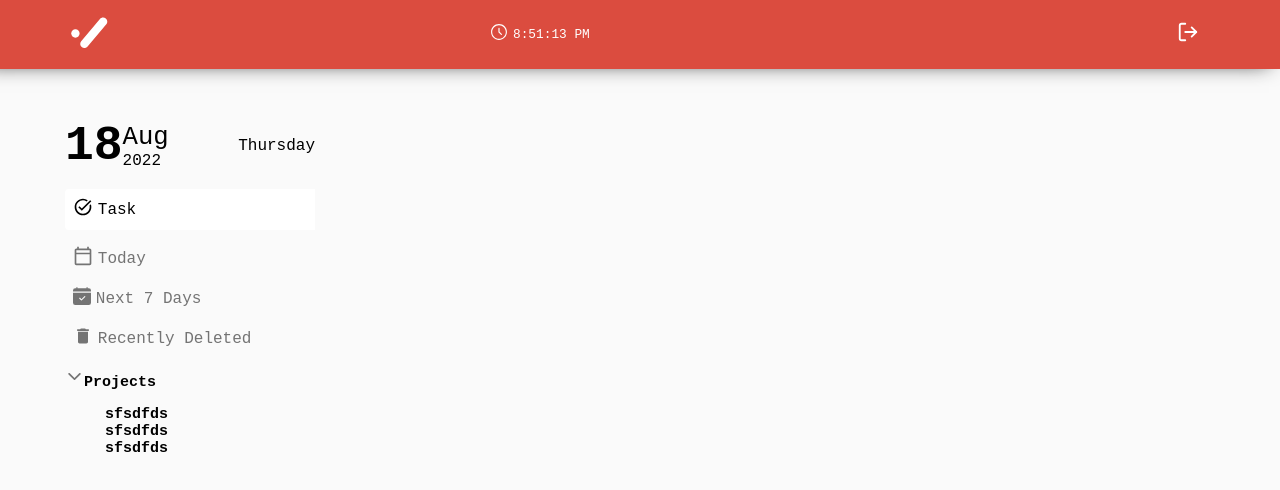
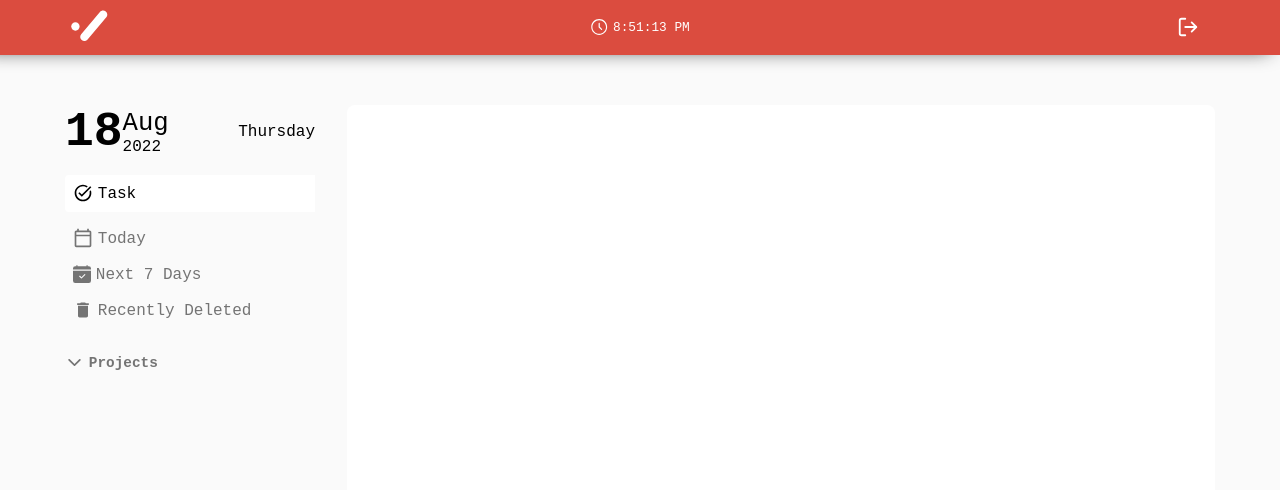
Before and after one commit to elalfymohamed/remind-me, a Next.js app in the folder client/: page / in a window 1280 px wide. Shown: the top 490 px of the page. Built offline with nearby package versions, Linux system fonts and the light colour scheme; no server answers; a web font is replaced by a local one.

Commit message:
some udpate on client

```diff
--- a/client/package.json
+++ b/client/package.json
@@ -12,6 +12,7 @@
   "dependencies": {
     "axios": "^1.2.1",
     "date-fns": "^2.29.3",
+    "emojibase-data": "^7.0.1",
     "js-cookie": "^3.0.1",
     "jwt-decode": "^3.1.2",
     "next": "^13.0.6",
--- a/client/src/components/header/index.tsx
+++ b/client/src/components/header/index.tsx
@@ -62,7 +62,7 @@ export const Header = () => {
             <span>
               <RxClock color="#fff" size={18} />
             </span>
-            <p className="clock">{isClock}</p>
+            <div className="clock">{isClock}</div>
           </div>
 
           <ul className="nav-items">
--- /dev/null
+++ b/client/src/components/layout/index.tsx
@@ -0,0 +1,23 @@
+import * as React from "react";
+
+import type { NextPage } from "next";
+
+import { useRouter } from "next/router";
+import { Header } from "../header";
+
+export interface Props {
+  children: React.ReactNode;
+}
+
+export const Layout: NextPage<Props> = ({ children }) => {
+  const { pathname } = useRouter();
+
+  const isHome = typeof window !== undefined && !pathname.includes("/auth/");
+
+  return (
+    <>
+      {isHome && <Header />}
+      {children}
+    </>
+  );
+};
--- a/client/src/components/sidebar/index.tsx
+++ b/client/src/components/sidebar/index.tsx
@@ -1,22 +1,25 @@
 import * as React from "react";
 
 import Link from "next/link";
-
+//  react icons
 import {
   MdOutlineCalendarToday,
   MdDelete,
   MdOutlineTaskAlt,
 } from "react-icons/md";
-import { IoIosArrowDown, IoIosArrowUp, IoMdAdd } from "react-icons/io";
+import { IoIosArrowDown } from "react-icons/io";
 import { BsFillCalendarCheckFill } from "react-icons/bs";
-
+import { RiAddLine } from "react-icons/ri";
+// custom hook
 import useDateCheck from "../../hooks/useDateCheck";
 
 //  hooks react
-const { useEffect, useState, useRef } = React;
+const { useState } = React;
 
 export const Sidebar = () => {
   const date = useDateCheck();
+
+  const [openProject, setOpenProject] = useState(false);
 
   return (
     <aside className="sidebar">
@@ -67,24 +70,39 @@ export const Sidebar = () => {
         </div>
         <div className="projects">
           <div className="projects-content">
-            <div className="projects-menu">
+            <div
+              className={`projects-btn ${openProject ? "projects--show" : ""}`}
+              role={"button"}
+              onClick={() => setOpenProject((prev) => !prev)}
+            >
               <span>
                 <IoIosArrowDown size={19} color="#747474" />
               </span>
               <span>Projects</span>
             </div>
-            <div className="">
-              <ul>
-                <li>
-                  <div>sfsdfds</div>
-                </li>
-                <li>
-                  <div>sfsdfds</div>
-                </li>
-                <li>
-                  <div>sfsdfds</div>
-                </li>
-              </ul>
+            <div
+              className={`projects-menu ${openProject ? "projects--show" : ""}`}
+            >
+              <div
+                className={`projects-menu__content ${
+                  openProject ? "projects-menu--show" : ""
+                }`}
+              >
+                <ul className="projects-items">
+                  <li className="project-item active">
+                    <div>sfsdfds</div>
+                  </li>
+
+                  <li className="add-project">
+                    <div className="add-project__btn" role={"button"}>
+                      <span>
+                        <RiAddLine size={16} color="#E05E4E" />
+                      </span>
+                      <span>Add project</span>
+                    </div>
+                  </li>
+                </ul>
+              </div>
             </div>
           </div>
         </div>
--- a/client/src/components/ui/CustomInput.tsx
+++ b/client/src/components/ui/CustomInput.tsx
@@ -9,7 +9,7 @@ export interface Props {
   onChange: (e: React.ChangeEvent<HTMLInputElement>) => void;
   errorMgs?: string;
   inputError?: boolean;
-  value: string;
+  value?: string;
 }
 
 export const CustomInput: NextPage<Props> = ({
--- a/client/src/pages/_app.tsx
+++ b/client/src/pages/_app.tsx
@@ -1,8 +1,25 @@
+import Head from "next/head";
 import type { AppProps } from "next/app";
+
 import "../styles/index.css";
 
+import { Layout } from "../components/layout";
+
 function MyApp({ Component, pageProps }: AppProps) {
-  return <Component {...pageProps} />;
+  return (
+    <>
+      <Head>
+        <meta charSet="utf-8" />
+        <meta name="viewport" content="width=device-width, initial-scale=1.0" />
+        <link rel="icon" href="./tasks_icon-home.svg" />
+        <meta name="theme-color" content="#fff" />
+        <title>todo</title>
+      </Head>
+      <Layout>
+        <Component {...pageProps} />
+      </Layout>
+    </>
+  );
 }
 
 export default MyApp;
--- a/client/src/pages/auth/signin.tsx
+++ b/client/src/pages/auth/signin.tsx
@@ -85,8 +85,7 @@ const SignIn: NextPage = () => {
             path: "/",
           });
           setIsPending(false);
-          router.push("/");
-          console.clear();
+          window.location.href = "/";
           setUserData({
             email: "",
             password: "",
@@ -144,7 +143,6 @@ const SignIn: NextPage = () => {
               type="password"
               onChange={handelOnChange}
               name="password"
-              value={userData.password}
               errorMgs="password is require"
               inputError={inputError.password}
             />
--- a/client/src/pages/auth/signup.tsx
+++ b/client/src/pages/auth/signup.tsx
@@ -91,9 +91,8 @@ const SignUp: NextPage = () => {
             expires: 7,
             path: "/",
           });
-          router.push("/");
+          window.location.href = "/";
           setIsPending(false);
-          console.clear();
           setUserData({
             first_name: "",
             last_name: "",
--- a/client/src/pages/index.tsx
+++ b/client/src/pages/index.tsx
@@ -24,8 +24,6 @@ const Home: NextPage = () => {
   });
 
   const [errorMsg, setErrorMsg] = useState<string>("");
-  const [iTodos, setITodos] = useState<any>([]);
-  const [nTodos, setNTodos] = useState<any>([]);
 
   //  handel submit data
   const handleSubmit = (e: React.FormEvent) => {
@@ -39,11 +37,6 @@ const Home: NextPage = () => {
       .then(({ data }) => {
         console.log(data);
         if (data.status === 201) {
-          if (data.data.install) {
-            setITodos((state: []) => [...state, { ...data.data }]);
-          } else {
-            setNTodos((state: []) => [...state, { ...data.data }]);
-          }
           setData({
             todo: "",
             color: "color-default",
@@ -56,45 +49,13 @@ const Home: NextPage = () => {
       });
   };
 
-  // useEffect(() => {
-  //   document.body.classList.add("body-todo");
-
-  //   return () => document.body.classList.remove("body-todo");
-  // }, []);
-
   return (
     <>
-      <Header />
-      <section className="todo-list">
-        <div className="container">
+      <section className="task-section">
+        <div className="section-container">
           <Sidebar />
-          <div className="">
-            {/* <InputFelid
-            data={data}
-            setData={setData}
-            handleSubmit={handleSubmit}
-          /> */}
-            {/* <div className="todo-list-header">
-              <h2>Todo List</h2>
-            </div> */}
-            <div className="todo-list-body">
-              {/* {iTodos.length >= 1 && (
-              <Hero
-                title="install"
-                todos={iTodos}
-                setITodos={setITodos}
-                setNTodos={setNTodos}
-              />
-            )}
-            {nTodos.length >= 1 && (
-              <Hero
-                title="other"
-                todos={nTodos}
-                setITodos={setITodos}
-                setNTodos={setNTodos}
-              />
-            )} */}
-            </div>
+          <div className="section-card">
+            <div className="task-section-body"></div>
           </div>
         </div>
       </section>
--- a/client/src/styles/index.css
+++ b/client/src/styles/index.css
@@ -4,6 +4,8 @@
 ::after,
 ::before {
   box-sizing: border-box;
+  margin: 0;
+  padding: 0;
 }
 
 :root {
@@ -15,10 +17,13 @@
   --color-blue: #2d555e;
   --color-purple: #5b2245;
   --color-black: #000000;
+  --color-font-black: #000000;
+  --color-font-dim-gray: #747474;
   --color-gray: #3c3f43;
   --color-greenish-blue: #1e3a5f;
   --color-grey: #442f19;
   --color-white: #ffffff;
+  --bg-white: #ffffff;
   --color-nav-haver: #6495ed;
   --color-btn: #6495ed;
   --color-btn-log-hover: #ad1712;
@@ -54,6 +59,10 @@ p {
   margin: 0;
 }
 
+svg {
+  vertical-align: sub;
+}
+
 button:disabled {
   opacity: 0.7;
   cursor: progress;
@@ -65,7 +74,7 @@ button:disabled {
 }
 .loader-inner {
   animation: loader-inner 1s linear infinite;
-  border: 2px solid #fff;
+  border: 2px solid var(--color-white);
   border-radius: 50%;
   border-right: 2px solid transparent;
   border-left: 2px solid transparent;
@@ -90,6 +99,7 @@ button:disabled {
   margin: 0 auto;
   padding: 0 25px;
   width: 100%;
+  position: relative;
 }
 
 .nav-container {
@@ -132,6 +142,9 @@ button:disabled {
   display: flex;
   justify-content: center;
   align-items: center;
+  position: absolute;
+  left: 50%;
+  transform: translate(-50%, 0%);
 }
 
 .header-clock span {
@@ -140,7 +153,7 @@ button:disabled {
 
 .header-clock .clock {
   font-size: 0.8rem;
-  color: white;
+  color: var(--color-white);
   font-weight: 400;
 }
 
@@ -185,6 +198,7 @@ button:disabled {
 .day {
   font-size: 3rem;
   font-weight: 600;
+  color: var(--color-font-black);
 }
 
 .my {
@@ -194,15 +208,18 @@ button:disabled {
 .month {
   font-size: 1.6rem;
   font-weight: 500;
+  color: var(--color-font-black);
 }
 
 .yea {
   font-size: 1rem;
   font-weight: 400;
+  color: var(--color-font-black);
 }
 .today {
   font-size: 1rem;
   font-weight: 500;
+  color: var(--color-font-black);
 }
 
 .sidebar-menu {
@@ -225,14 +242,14 @@ button:disabled {
 }
 
 .nav-item__text {
-  color: #747474;
+  color: var(--color-font-dim-gray);
   font-size: 1rem;
   font-weight: 500;
   text-transform: capitalize;
 }
 
 .active {
-  background: #fff;
+  background: var(--color-white);
   width: 100%;
   padding-top: 0.5rem;
   padding-bottom: 0.5rem;
@@ -242,7 +259,164 @@ button:disabled {
 
 .active span svg,
 .active span {
-  color: #000 !important;
+  color: var(--color-font-black) !important;
+}
+
+.sidebar .projects {
+  margin-top: 2rem;
+}
+
+.sidebar .projects .projects-content .projects-btn {
+  display: flex;
+  align-items: center;
+  justify-content: flex-start;
+  cursor: pointer;
+  user-select: none;
+}
+.sidebar .projects .projects-content .projects-btn span:last-child {
+  font-size: 0.9rem;
+  color: var(--color-font-dim-gray);
+  font-weight: 600;
+  text-transform: capitalize;
+}
+.sidebar
+  .projects
+  .projects-content
+  .projects-btn.projects--show
+  span:last-child {
+  color: var(--color-font-black);
+}
+.sidebar .projects .projects-content .projects-btn span:first-child {
+  padding-right: 0.3rem;
+}
+
+.sidebar .projects .projects-content .projects-btn span:first-child svg {
+  transform: rotate(0deg);
+  transition: transform 0.3s ease;
+}
+
+.sidebar
+  .projects
+  .projects-content
+  .projects-btn.projects--show
+  span:first-child
+  svg {
+  transform: rotate(180deg);
+  color: var(--color-font-black) !important;
+}
+
+.sidebar .projects .projects-content .projects-menu__content {
+  height: 0;
+  overflow: hidden;
+  transition: all 0.3s ease-in-out;
+}
+
+.sidebar
+  .projects
+  .projects-content
+  .projects-menu__content.projects-menu--show {
+  height: 230px;
+  overflow-y: scroll;
+  overflow-x: hidden;
+}
+.sidebar .projects .projects-content .projects-menu.projects--show {
+  position: relative;
+}
+
+.sidebar .projects .projects-content .projects-menu.projects--show::after {
+  content: "";
+  width: 100%;
+  position: absolute;
+  bottom: 0;
+  left: 0;
+  height: 20px;
+  background-image: linear-gradient(to top, #fafafa, #fafafae1, #fafafa60);
+}
+.sidebar .projects .projects-content .projects-menu.projects--show::before {
+  content: "";
+  width: 100%;
+  position: absolute;
+  top: 0;
+  left: 0;
+  height: 20px;
+  background-image: linear-gradient(to bottom, #fafafa, #fafafae1, #fafafa60);
+}
+.sidebar
+  .projects
+  .projects-content
+  .projects-menu__content.projects-menu--show::-webkit-scrollbar {
+  display: none;
+}
+
+.sidebar .projects .projects-content .projects-menu__content .projects-items {
+  margin-top: 1rem;
+}
+
+.sidebar .projects .projects-content .projects-menu__content .project-item {
+  padding-left: 0.7rem;
+}
+
+.sidebar
+  .projects
+  .projects-content
+  .projects-menu__content
+  .project-item:not(:last-child) {
+  margin-bottom: 0.5rem;
+}
+
+.sidebar .projects .projects-content .projects-menu__content .project-item div {
+  font-size: 0.9rem;
+  font-weight: 500;
+  color: var(--color-font-dim-gray);
+  transition: color 0.3s ease;
+  text-transform: uppercase;
+}
+
+.sidebar
+  .projects
+  .projects-content
+  .projects-menu__content
+  .project-item
+  div:hover {
+  color: var(--color-font-black);
+}
+
+.sidebar .projects .projects-content .projects-menu__content .add-project {
+  margin-top: 1.5rem;
+  margin-bottom: 1.5rem;
+}
+.sidebar
+  .projects
+  .projects-content
+  .projects-menu__content
+  .add-project
+  .add-project__btn {
+  display: flex;
+  justify-content: flex-start;
+  align-items: center;
+  cursor: pointer;
+  user-select: none;
+}
+
+.sidebar
+  .projects
+  .projects-content
+  .projects-menu__content
+  .add-project
+  .add-project__btn
+  span:last-child {
+  font-size: 0.8rem;
+  font-weight: 500;
+  color: var(--color-font-black);
+}
+.sidebar
+  .projects
+  .projects-content
+  .projects-menu__content
+  .add-project
+  .add-project__btn
+  span:first-child {
+  padding-right: 0.7rem;
 }
 
 /* end sidebar */
@@ -257,7 +431,7 @@ button:disabled {
 
 .nav-user .user_name {
   font-size: 1.1rem;
-  color: white;
+  color: var(--color-white);
   font-weight: 600;
   text-transform: capitalize;
 }
@@ -293,7 +467,7 @@ button:disabled {
   border-radius: 50px;
   border: 0;
   font-size: 12px;
-  color: #fff;
+  color: var(--color-white);
   width: 38px;
   height: 36px;
   cursor: pointer;
@@ -304,11 +478,22 @@ button:disabled {
   transform: scale3d(0.95, 0.95, 1);
 }
 
-.todo-list {
+.task-section {
   margin: 50px 0;
 }
 
 .container {
+  max-width: 1200px;
+  margin: 0 auto;
+  padding: 0 25px;
+  width: 100%;
+}
+
+.section-container {
+  display: flex;
+  /* align-items: center; */
+  justify-content: space-between;
+  flex-direction: row;
   max-width: 1200px;
   margin: 0 auto;
   padding: 0 25px;
@@ -323,7 +508,7 @@ button:disabled {
   font-size: 20px;
   font-weight: 600;
   margin: 0;
-  color: #fff;
+  color: var(--color-white);
   text-decoration: underline;
 }
 
@@ -390,7 +575,7 @@ button:disabled {
 }
 
 .color-option:hover {
-  border: 2px solid #ffffff;
+  border: 2px solid var(--color-white);
 }
 
 .color-default-option {
@@ -679,3 +864,14 @@ button:disabled {
   font-size: 11px;
   font-weight: 400;
 }
+
+/* section-card */
+
+.section-card {
+  width: 100%;
+  height: 100vh;
+  background-color: var(--bg-white);
+  margin-left: 2rem;
+  border-radius: 8px;
+  overflow: hidden;
+}
```
Also changed, not shown: client/src/pages/recently.tsx (deleted, +0 -43 lines), 1 other file (tests, documents, lock files or other folders).
